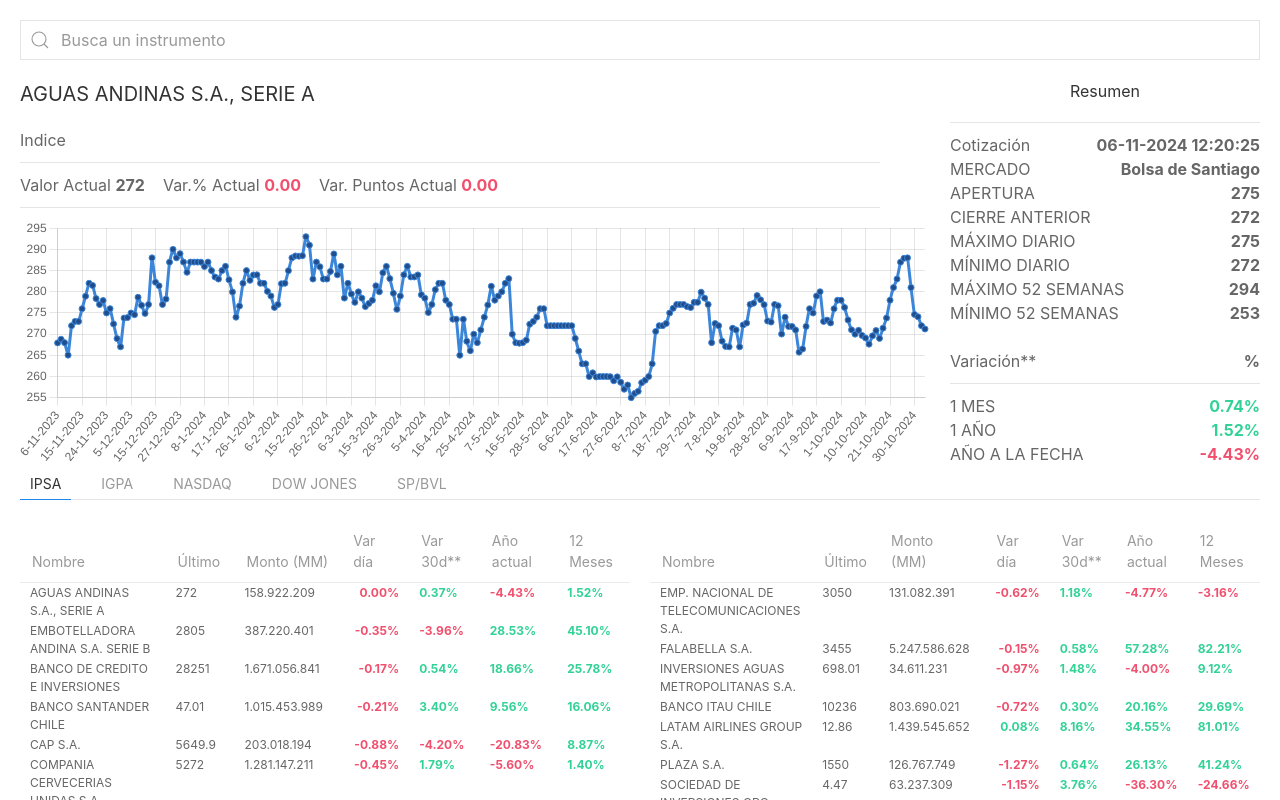
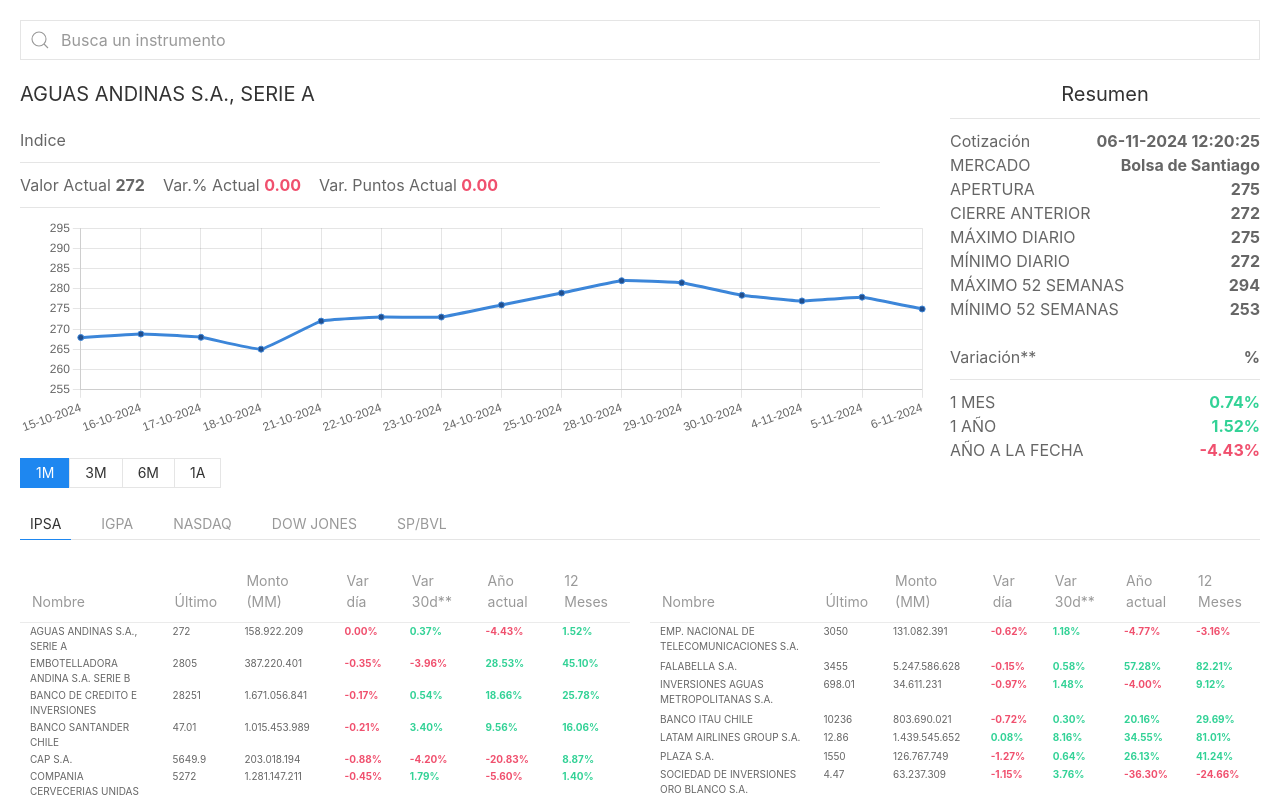
Before and after one commit to Gabrielapu/prueba-finmarkets, a Vue app: page / in a window 1280 px wide. Shown: the top 800 px of the page. Built offline with nearby package versions, Linux system fonts and the light colour scheme.

Commit message:
Charts is being updated when instrument changes

```diff
--- a/src/components/ChartComponent.vue
+++ b/src/components/ChartComponent.vue
@@ -6,6 +6,20 @@
       :options="chartOptions"
     />
   </div>
+  <div class="uk-button-group uk-margin-top uk-margin-bottom">
+    <button class="uk-button uk-button-small" :class="getBtnClass('1M')" @click="range = '1M'">
+      1M
+    </button>
+    <button class="uk-button uk-button-small" :class="getBtnClass('3M')" @click="range = '3M'">
+      3M
+    </button>
+    <button class="uk-button uk-button-small" :class="getBtnClass('6M')" @click="range = '6M'">
+      6M
+    </button>
+    <button class="uk-button uk-button-small" :class="getBtnClass('1A')" @click="range = '1A'">
+      1A
+    </button>
+</div>
 </template>
 
 <script setup>
@@ -36,11 +50,20 @@
 const store = useInstrumentStore();
 const chartData = computed(() => store.chartData?.data);
 const chartRef = ref(null);
-const ranges = {
-  '1M': 30,
-  '3M': 90,
-  '6M': 180,
-  '1A': 365
+const range = ref('1M');
+const months = {
+  1: 'Enero',
+  2: 'Febrero',
+  3: 'Marzo',
+  4: 'Abril',
+  5: 'Mayo',
+  6: 'Junio',
+  7: 'Julio',
+  8: 'Agosto',
+  9: 'Septiembre',
+  10: 'Octubre',
+  11: 'Noviembre',
+  12: 'Diciembre'
 }
 const data = computed(() => ({
   labels: getLabels(),
@@ -66,13 +89,40 @@
   }
 })
 
-function getLabels(range) {
-  const tsDates = chartData.value?.chart?.map(i => i.datetimeLastPriceTs)
+const getBtnClass = (selectedRange) => {
+  if(selectedRange === range.value) {
+    return 'uk-button-primary'
+  }
+  return 'uk-button-default'
+}
+
+function getLabels() {
+  const currentTimestamp = Math.floor(Date.now() / 1000);
+  const oneMonthInSeconds = 30 * 24 * 60 * 60;
+  const threeMonthsInSeconds = 90 * 24 * 60 * 60
+  const sixMonthsInSeconds = 180 * 24 * 60 * 60
+  const oneYearInSeconds = 365 * 24 * 60 * 60
+  let monthCondition = oneMonthInSeconds;
+
+  if(range.value === '3M') {
+    monthCondition = threeMonthsInSeconds;
+  } else if(range.value === '6M') {
+    monthCondition = sixMonthsInSeconds;
+  } else if(range.value === '1A') {
+    monthCondition = oneYearInSeconds;
+  }
+
+  const filteredData = chartData.value?.chart?.filter(item =>
+    currentTimestamp - item.datetimeLastPriceTs <= monthCondition
+  );
+  const tsDates = filteredData.map(i => i.datetimeLastPriceTs)
   const dates = tsDates?.map(ts => {
     const d = new Date(ts * 1000)
     const year = d.getFullYear();
     const month = d.getMonth() + 1;
     const day = d.getDate();
+
+
 
     return `${day}-${month}-${year}`;
   })
@@ -82,7 +132,7 @@
 
 <style scoped>
 .chart-wrapper {
-  height: 250px;
+  height: 220px;
   margin-right: 20px;
 }
 </style>
--- a/src/components/InstrumentItemComponent.vue
+++ b/src/components/InstrumentItemComponent.vue
@@ -9,7 +9,7 @@
     <td>
       {{ useThousandSeparator(instrument.accumulatedVolumeMoney) }}
     </td>
-    <td class="text-right">
+    <td>
       <b :class="getVariationClass(instrument.pctDay)">
         {{ instrument.pctDay.toFixed(2) }}%
       </b>
--- a/src/components/InstrumentListComponent.vue
+++ b/src/components/InstrumentListComponent.vue
@@ -70,7 +70,7 @@
 
 <style scoped>
 .uk-table-small {
-  font-size: 12px;
+  font-size: 10px;
 }
 .border-bottom {
   border-bottom: 0.5px solid rgb(235, 235, 235);
--- a/src/components/SummaryComponent.vue
+++ b/src/components/SummaryComponent.vue
@@ -1,6 +1,6 @@
 
 <template>
-  <h5 class="text-center">Resumen</h5>
+  <h4 class="text-center title">Resumen</h4>
   <hr class="uk-margin-small">
   <div class="uk-flex uk-flex-between">
     <span>Cotización</span>
@@ -80,3 +80,9 @@
   }
 }
 </script>
+
+<style scoped>
+.title {
+  margin-bottom: 0;
+}
+</style>
```
